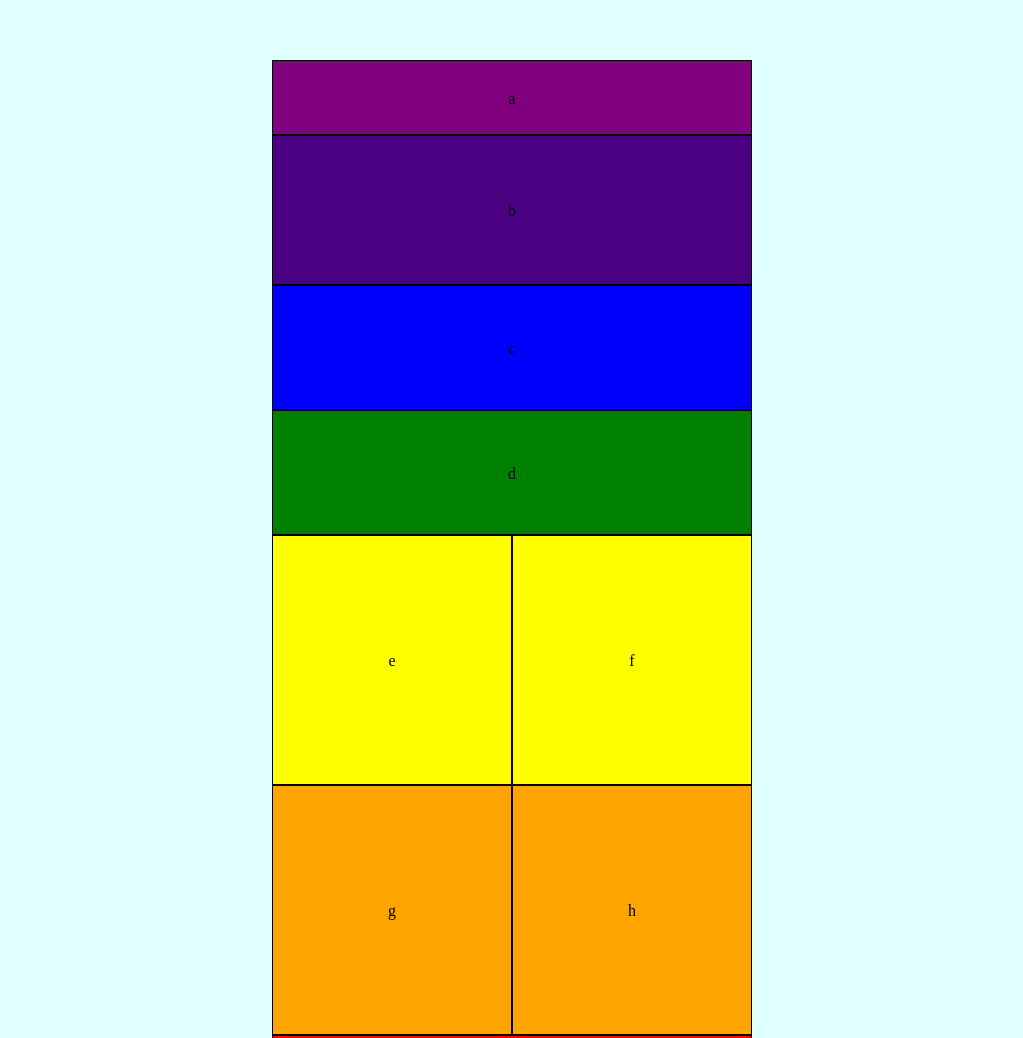
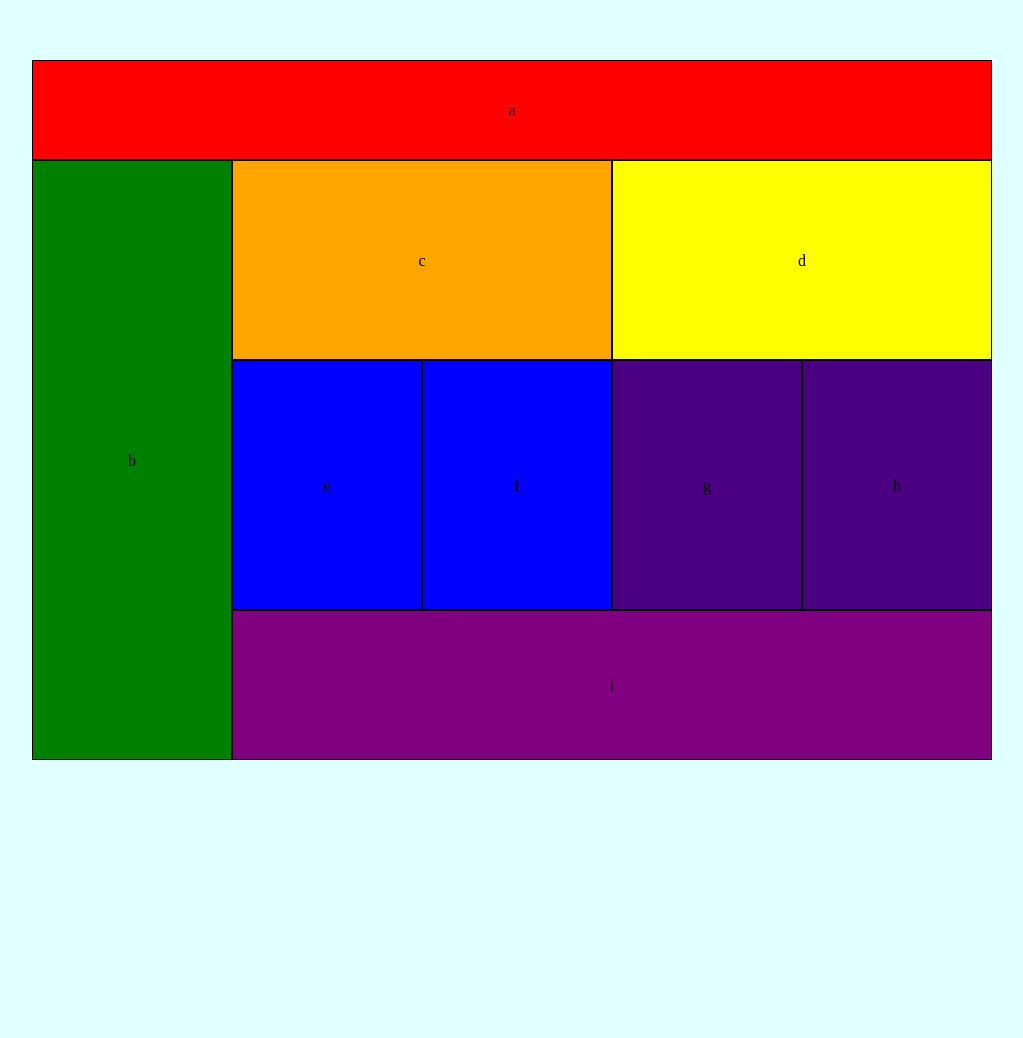
Before and after one commit to cnickels21/lab-01, a plain HTML site: page index.html in a window 1280 px wide. Shown: the top 1038 px of the page, without its empty margins (128-1151 px from the left). After the commit the page ends 820 px from the top, so only its background shows below. Drawn offline with Linux system fonts and the light colour scheme.

Commit message:
responsive design implemented

```diff
--- a/css/base.css
+++ b/css/base.css
@@ -3,7 +3,7 @@
 }
 
 body {
-    max-width: 480px;
+    width: 480px;
     margin: 0 auto;
     background-color: lightcyan;
 }
@@ -12,3 +12,15 @@ header, aside, section, article, footer {
     text-align: center;
     border: solid 1px black;
 }
+
+@media (min-width: 768px) {
+
+    body {
+        width: 960px;
+    }
+
+    header {
+        width: 100%;
+    }
+
+}
--- a/css/layout.css
+++ b/css/layout.css
@@ -29,3 +29,43 @@ footer {
     margin-bottom: 60px;
     background-color: red;
 }
+
+@media (min-width: 768px) {
+
+    header {
+        height: 100px;
+        line-height: 100px;
+        background-color: red;
+    }
+
+    aside {
+        width: 200px;
+        height: 600px;
+        line-height: 600px;
+        float: left;
+        background-color: green;
+    }
+
+    section {
+        width: 380px;
+        height: 200px;
+        line-height: 200px;
+        float: left;
+    }
+
+    article {
+        width: 190px;
+        height: 250px;
+        line-height: 250px;
+        float: left;
+    }
+
+    footer {
+        width: 760px;
+        height: 150px;
+        line-height: 150px;
+        float: left;
+        background-color: purple;
+    }
+
+}
--- a/css/modules.css
+++ b/css/modules.css
@@ -1,9 +1,5 @@
 .left-float {
     float: left;
-}
-
-.clear {
-    clear: both;
 }
 
 section:first-of-type {
@@ -21,3 +17,23 @@ section:last-of-type {
 #orange {
     background-color: orange;
 }
+
+@media (min-width: 768px) {
+
+    section:first-of-type {
+        background-color: orange;
+    }
+
+    section:last-of-type {
+        background-color: yellow;
+    }
+
+    .indigo {
+        background-color: indigo;
+    }
+
+    .blue {
+        background-color: blue;
+    }
+
+}
--- a/index.html
+++ b/index.html
@@ -19,20 +19,25 @@
     </header>
 
     <main>
+
         <aside>b</aside>
+
             <section>c</section>
             <section>d</section>
+
         <div id="yellow">
-            <article class="left-float">e</article>
-            <article>f</article>
+            <article class="left-float blue">e</article>
+            <article class="blue">f</article>
         </div>
+
         <div id="orange">
-            <article class="left-float">g</article>
-            <article>h</article>
+            <article class="left-float indigo">g</article>
+            <article class="indigo">h</article>
         </div>
+
     </main>
 
-        <footer class="clear">
+    <footer>
         i
     </footer>
 
```
Lines whose indentation alone changed are shown as unchanged.
